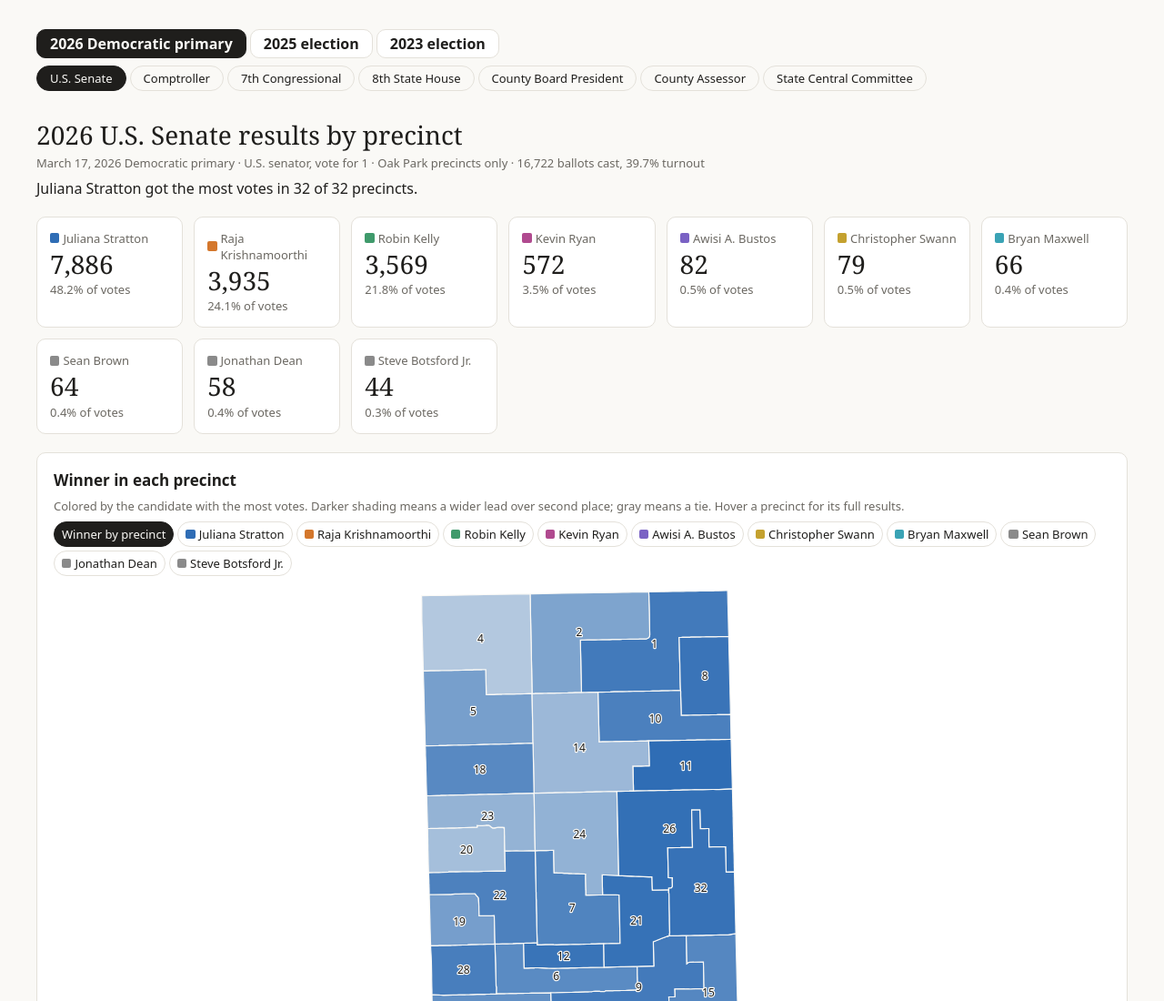
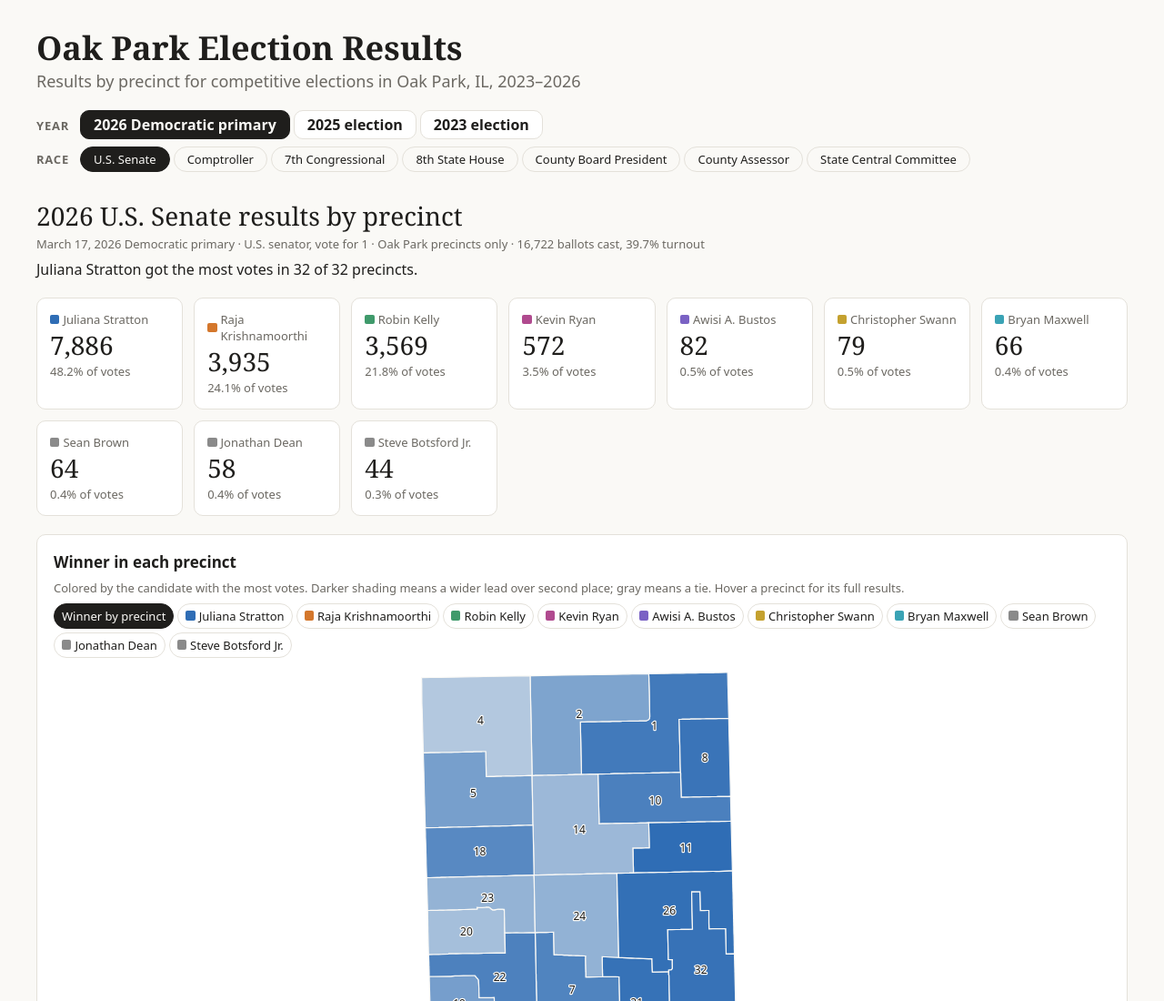
Before and after one commit to derekeder/op-election-results, a plain HTML site: page index.html in a window 1280 px wide. Shown: the top 1100 px of the page at 91% size. Drawn offline with Linux system fonts and the light colour scheme.

Commit message:
add labels and title

```diff
--- a/css/style.css
+++ b/css/style.css
@@ -31,7 +31,9 @@ html, body { margin: 0; background: var(--color-bg); color: var(--color-fg); fon
 
 #dash-root { --dash-gutter: clamp(12px, 3vw, 32px); }
 .opx { font-family: var(--font-anthropic-sans); color: var(--color-fg); max-width: 1200px; margin-inline: auto; display: flex; flex-direction: column; gap: var(--cds-gap-lg); }
-.opx-head h1 { font-family: var(--font-anthropic-serif); font-weight: 400; font-size: var(--cds-font-size-title); margin: 0 0 var(--cds-gap-xs); line-height: 1.2; }
+.opx-title { font-family: var(--font-anthropic-serif); font-weight: 600; font-size: 2.25rem; line-height: 1.15; margin: 0; }
+.opx-tagline { font-size: 1.125rem; color: var(--color-fg-muted); margin: var(--cds-gap-xs) 0 0; }
+.opx-head h2 { font-family: var(--font-anthropic-serif); font-weight: 400; font-size: var(--cds-font-size-title); margin: 0 0 var(--cds-gap-xs); line-height: 1.2; }
 .opx-sub { color: var(--color-fg-muted); font-size: var(--cds-font-size-caption); margin: 0 0 var(--cds-gap-sm); }
 .opx-take { font-size: var(--cds-font-size-body); margin: 0; }
 .opx-tiles { display: grid; grid-template-columns: repeat(auto-fit, minmax(min(100%, 10rem), 1fr)); gap: var(--cds-gap-md); }
@@ -70,7 +72,8 @@ html, body { margin: 0; background: var(--color-bg); color: var(--color-fg); fon
 .opx-fail::before { content: ""; width: .375rem; height: .375rem; border-radius: 50%; background: var(--color-bad); }
 @media (prefers-reduced-motion: no-preference) { .opx-in path.opx-pct { animation: opxFade var(--cds-dur-slow) var(--cds-ease-out); } }
 @keyframes opxFade { from { opacity: 0; } to { opacity: 1; } }
-.opx-nav { display: flex; flex-direction: column; gap: var(--cds-gap-sm); margin-bottom: var(--cds-gap-md); }
+.opx-nav { display: grid; grid-template-columns: auto 1fr; align-items: baseline; gap: var(--cds-gap-sm) var(--cds-gap-md); margin-bottom: var(--cds-gap-md); }
+.opx-navlabel { font-size: var(--cds-font-size-caption); font-weight: var(--cds-font-weight-medium); text-transform: uppercase; letter-spacing: 0.06em; color: var(--color-fg-muted); }
 .opx-years, .opx-races { display: flex; flex-wrap: wrap; gap: var(--cds-gap-xs); }
 .opx-years button { font: inherit; font-size: var(--cds-font-size-body); font-weight: var(--cds-font-weight-medium); padding: var(--cds-pad-xs) var(--cds-pad-md); border-radius: var(--cds-radius); border: 1px solid var(--color-border-line); background: var(--color-panel); color: var(--color-fg); cursor: pointer; }
 .opx-races button { font: inherit; font-size: var(--cds-font-size-caption); padding: var(--cds-pad-xs) var(--cds-pad-md); border-radius: 999px; border: 1px solid var(--color-border-line); background: transparent; color: var(--color-fg); cursor: pointer; }
--- a/index.html
+++ b/index.html
@@ -4,7 +4,7 @@
 <meta charset="utf-8">
 <meta name="viewport" content="width=device-width, initial-scale=1">
 <meta name="description" content="Precinct-level results for Oak Park races in the 2026 Democratic primary and the 2023 and 2025 consolidated elections.">
-<title>Oak Park Election Results by Precinct</title>
+<title>Oak Park Election Results</title>
 <link rel="stylesheet" href="css/style.css">
 <script src="js/d3.v7.9.0.min.js"></script>
 <script src="js/data.js"></script>
@@ -13,12 +13,18 @@
 <body>
 <div id="dash-root">
 <div class="opx">
+  <header class="opx-masthead">
+    <h1 class="opx-title">Oak Park Election Results</h1>
+    <p class="opx-tagline">Results by precinct for competitive elections in Oak Park, IL, 2023–2026</p>
+  </header>
   <nav class="opx-nav" aria-label="Elections">
-    <div class="opx-years" id="years" role="group" aria-label="Election year"></div>
-    <div class="opx-races" id="races" role="group" aria-label="Race"></div>
+    <span class="opx-navlabel" id="years-label">Year</span>
+    <div class="opx-years" id="years" role="group" aria-labelledby="years-label"></div>
+    <span class="opx-navlabel" id="races-label">Race</span>
+    <div class="opx-races" id="races" role="group" aria-labelledby="races-label"></div>
   </nav>
   <header class="opx-head" id="summary">
-    <h1 id="race-title">Oak Park election results by precinct</h1>
+    <h2 id="race-title">Oak Park election results by precinct</h2>
     <p class="opx-sub"><span id="race-sub"></span> · <span id="ov-ballots" class="dash-skeleton">—</span> ballots cast, <span id="ov-turnout" class="dash-skeleton">—</span> turnout</p>
     <p class="opx-take" id="takeaway"><span class="dash-skeleton">—</span></p>
   </header>
```
